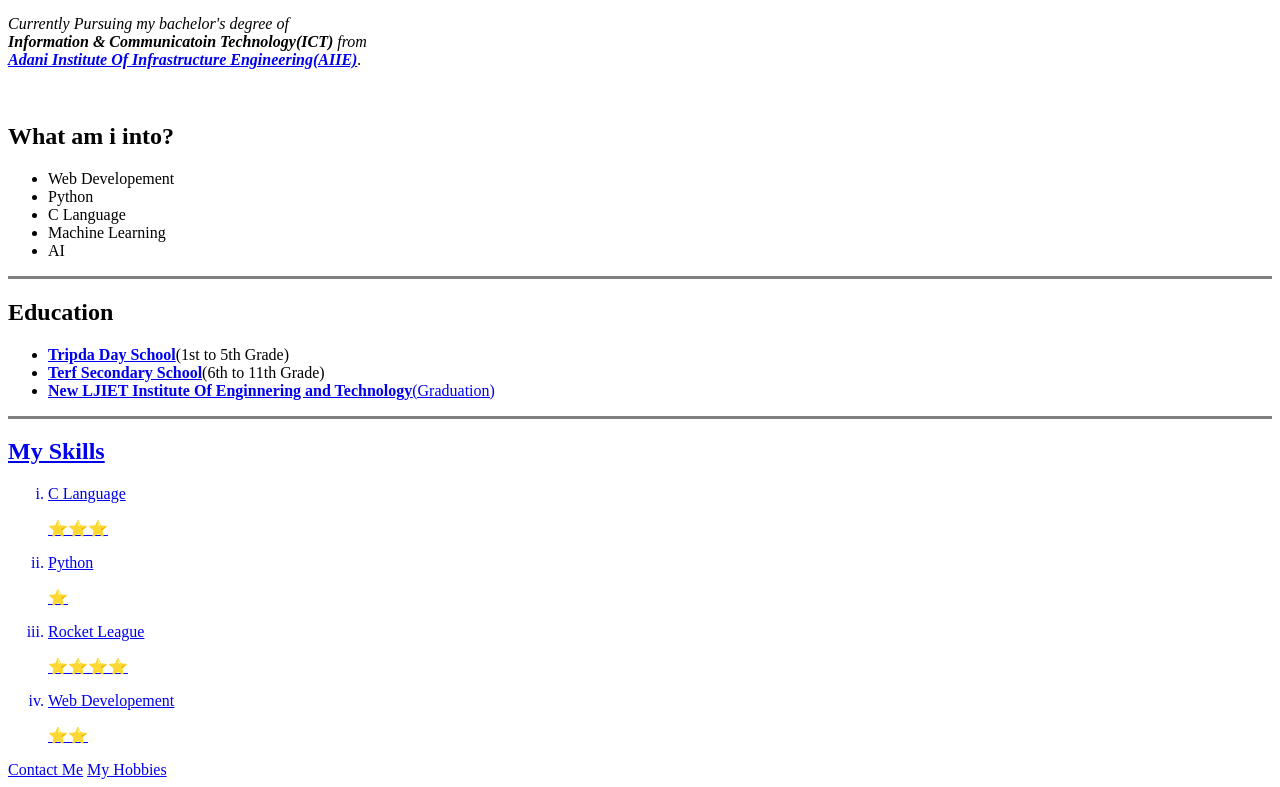
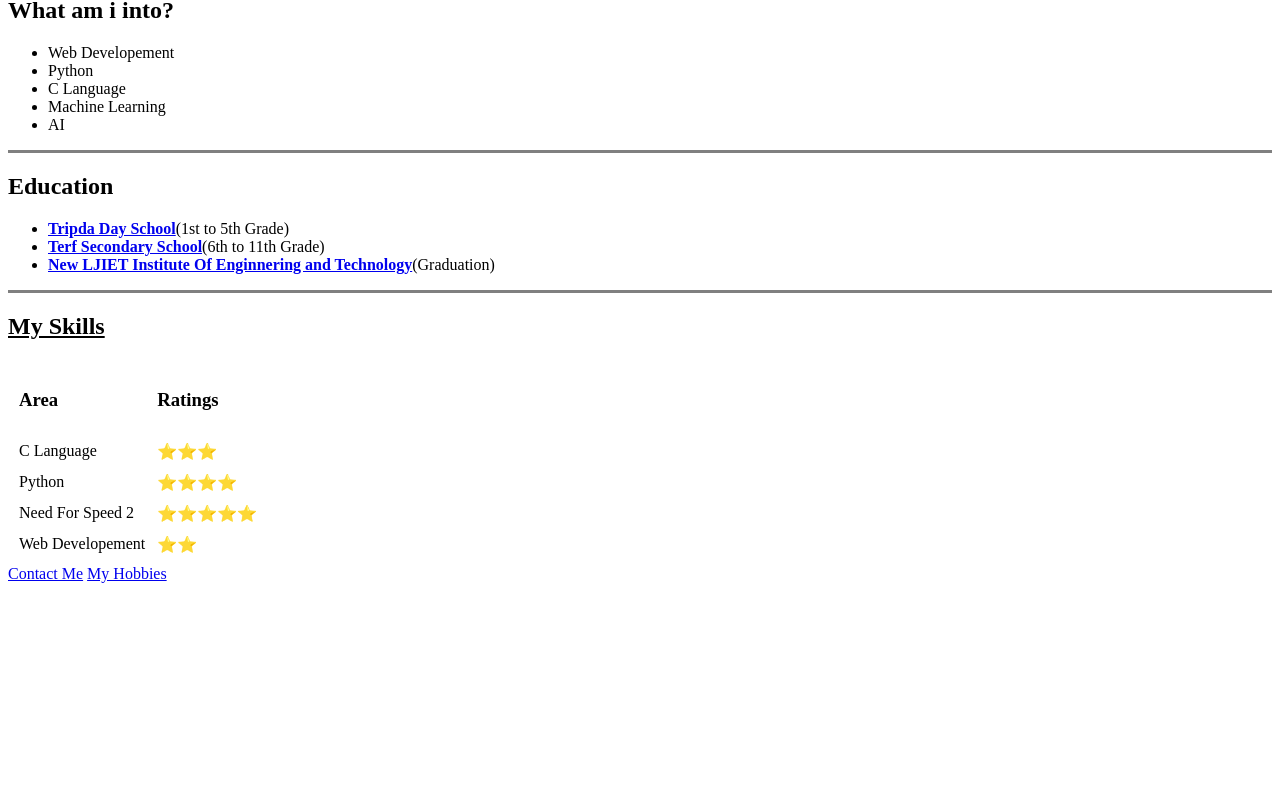
Before and after one commit to Hetbhavsar22/Het-First-Website, a plain HTML site: page index.html in a window 1280 px wide. Shown: the part 403-1190 px from the top of the page. After the commit the page ends 994 px from the top, so only its background shows below. Drawn offline with Linux system fonts and the light colour scheme.

Commit message:
Update index.html

```diff
--- a/index.html
+++ b/index.html
@@ -7,10 +7,14 @@
 </head>
 
 <body>
-  <img src="Het.png" alt="Random picture which i found cool!" />
-  <h1>Hey, Het Here!</h1>
-  <p><em>Currently Pursuing my bachelor's degree of <br /><strong>Information & Communicatoin Technology(ICT)</strong> from <strong><br /><a href="http://www.aii.ac.in/aiie/">Adani Institute Of Infrastructure Engineering(AIIE)</a></strong>.</em></p>
-  <br />
+  <table cellspacing="20">
+    <tr>
+      <td><img src="Het.png" alt="Random picture which i found cool!"></td>
+      <td><h1>Hey, Het Here!</h1>
+      <p><em>Currently Pursuing my bachelor's degree of <br /><strong>Information Technology(IT)</strong> from<br /> <strong><br /><a href="https://ljku.edu.in/program/engineering-new-lj-11">New LJIET Institute Of Enginnering and Technology(New LJIET)</a></strong>.</em></p>
+      <br/>
+    </tr>
+  </table>
   <h2>What am i into?</h2>
   <ul>
     <li>Web Developement</li>
@@ -24,26 +28,36 @@
   <ul>
     <li><strong><a href="https://tds.tripada.org/">Tripda Day School</a></strong>(1st to 5th Grade)</li>
     <li><strong><a href="https://www.terfschool.in/">Terf Secondary School</a></strong>(6th to 11th Grade)</li>
-    <li><strong><a href="https://ljku.edu.in/program/engineering-new-lj-11">New LJIET Institute Of Enginnering and Technology</strong>(Graduation)</li>
+    <li><strong><a href="https://ljku.edu.in/program/engineering-new-lj-11">New LJIET Institute Of Enginnering and Technology</a></strong>(Graduation)</li>
   </ul>
   <hr size="3" noshade>
-  <h2>My Skills</h2>
-    <ol type="i">
-    <li>
-      C Language <p>⭐⭐⭐</p>
-    </li>
-    <li>
-      Python <p>⭐</p>
-    </li>
-    <li>
-      Rocket League <p>⭐⭐⭐⭐</p>
-    </li>
-    <li>
-      Web Developement <p>⭐⭐</p>
-    </li>
-  </ol>
+  <h2><u> My Skills </u></h2>
+  <table cellspacing="10">
+    <thead cellspacing="10">
+      <tr>
+        <td>  <h3> Area </h3> </td>
+        <td>   <h3> Ratings </h3> </td>
+      </tr>
+    </thead>
+    <tr>
+      <td> C Language </td>
+      <td>⭐⭐⭐</td>
+    </tr>
+    <tr>
+      <td> Python </td>
+      <td>⭐⭐⭐⭐</td>
+    </tr>
+    <tr>
+      <td> Need For Speed 2 </td>
+      <td> ⭐⭐⭐⭐⭐</td>
+    </tr>
+    <tr>
+      <td> Web Developement </td>
+      <td> ⭐⭐ </td>
+    </tr>
+  </table>
   <a href="Contact Me.html">Contact Me</a>
-  <a href="My Hobbies.html">My Hobbies</a>
+  <a href="Hobbies.html">My Hobbies</a>
 </body>
 
 </html>
```
